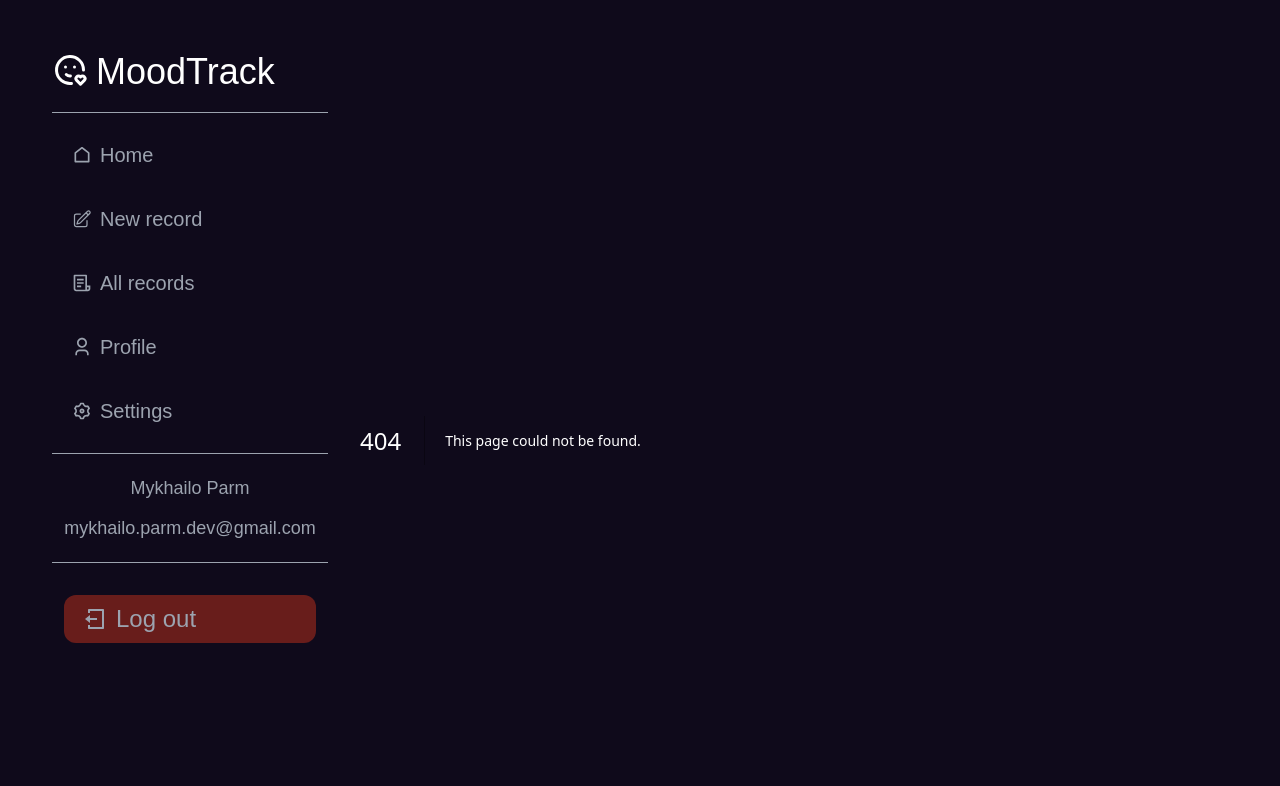
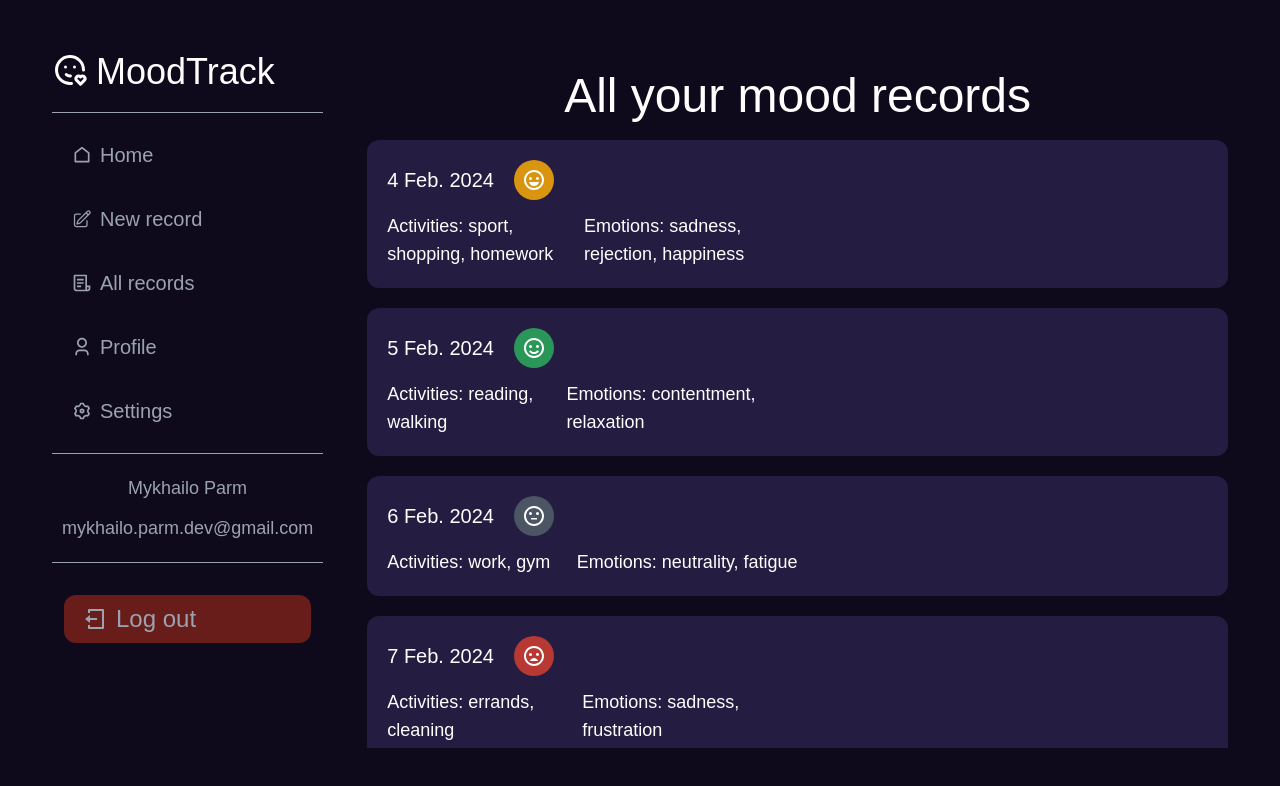
Before and after one commit to Mykhailo-Parm/moodtrack, a Next.js app in the folder frontend/moodtrack/: page /all-records in a window 1280 px wide. Before the commit this address had no page. Shown: the top 786 px of the page. Built offline with nearby package versions, Linux system fonts and the light colour scheme; a web font is replaced by a local one.

Commit message:
feat: add all records (entries) page

```diff
--- /dev/null
+++ b/frontend/moodtrack/app/all-records/page.tsx
@@ -0,0 +1,130 @@
+"use client";
+
+import React, { useState } from "react";
+import { BiHappy, BiSmile, BiSad } from "react-icons/bi";
+import { MdOutlineSentimentNeutral } from "react-icons/md";
+import { FaRegSadCry } from "react-icons/fa";
+
+export default function Page() {
+  // State to track which record is expanded
+  const [expandedRecord, setExpandedRecord] = useState<number | null>(null);
+
+  // Sample data for the records
+  const records = [
+    {
+      date: "4 Feb. 2024",
+      moodIcon: <BiHappy />,
+      moodColor: "bg-golden-yellow-600",
+      activities: "sport, shopping, homework",
+      emotions: "sadness, rejection, happiness",
+      note: "Had a productive day with mixed emotions but overall happy.",
+    },
+    {
+      date: "5 Feb. 2024",
+      moodIcon: <BiSmile />,
+      moodColor: "bg-mint-green-600",
+      activities: "reading, walking",
+      emotions: "contentment, relaxation",
+      note: "A peaceful and relaxed day with some light reading.A peaceful and relaxed day with some light reading.A peaceful and relaxed day with some light reading.A peaceful and relaxed day with some light reading.A peaceful and relaxed day with some light reading.A peaceful and relaxed day with some light reading.A peaceful and relaxed day with some light reading.A peaceful and relaxed day with some light reading.A peaceful and relaxed day with some light reading.",
+    },
+    {
+      date: "6 Feb. 2024",
+      moodIcon: <MdOutlineSentimentNeutral />,
+      moodColor: "bg-gray-600",
+      activities: "work, gym",
+      emotions: "neutrality, fatigue",
+      note: "Felt okay but a bit drained after the gym session.",
+    },
+    {
+      date: "7 Feb. 2024",
+      moodIcon: <BiSad />,
+      moodColor: "bg-calm-red-600",
+      activities: "errands, cleaning",
+      emotions: "sadness, frustration",
+      note: "A tough day with some frustrating errands.",
+    },
+    {
+      date: "8 Feb. 2024",
+      moodIcon: <FaRegSadCry />,
+      moodColor: "bg-soothing-blue-600",
+      activities: "resting",
+      emotions: "grief, loneliness",
+      note: "A hard day emotionally, stayed in and rested.",
+    },
+    {
+      date: "4 Feb. 2024",
+      moodIcon: <BiHappy />,
+      moodColor: "bg-golden-yellow-600",
+      activities: "sport, shopping, homework",
+      emotions: "sadness, rejection, happiness",
+      note: "Had a productive day with mixed emotions but overall happy.",
+    },
+    {
+      date: "5 Feb. 2024",
+      moodIcon: <BiSmile />,
+      moodColor: "bg-mint-green-600",
+      activities: "reading, walking",
+      emotions: "contentment, relaxation",
+      note: "A peaceful and relaxed day with some light reading.A peaceful and relaxed day with some light reading.A peaceful and relaxed day with some light reading.A peaceful and relaxed day with some light reading.A peaceful and relaxed day with some light reading.A peaceful and relaxed day with some light reading.A peaceful and relaxed day with some light reading.A peaceful and relaxed day with some light reading.A peaceful and relaxed day with some light reading.",
+    },
+    {
+      date: "6 Feb. 2024",
+      moodIcon: <MdOutlineSentimentNeutral />,
+      moodColor: "bg-gray-600",
+      activities: "work, gym",
+      emotions: "neutrality, fatigue",
+      note: "Felt okay but a bit drained after the gym session.",
+    },
+    {
+      date: "7 Feb. 2024",
+      moodIcon: <BiSad />,
+      moodColor: "bg-calm-red-600",
+      activities: "errands, cleaning",
+      emotions: "sadness, frustration",
+      note: "A tough day with some frustrating errands.",
+    },
+    {
+      date: "8 Feb. 2024",
+      moodIcon: <FaRegSadCry />,
+      moodColor: "bg-soothing-blue-600",
+      activities: "resting",
+      emotions: "grief, loneliness",
+      note: "A hard day emotionally, stayed in and rested.",
+    },
+  ];
+
+  return (
+    <div className="font-shadows basis-3/4 flex flex-col p-3">
+      <div className="w-full p-5 rounded-xl">
+        <h1 className="text-5xl text-center">All your mood records</h1>
+      </div>
+      <div className="flex flex-col gap-5 overflow-y-scroll">
+        {records.map((record, index) => (
+          <div
+            key={index}
+            className="p-5 rounded-xl bg-nordic-purple-900 flex flex-col gap-3 cursor-pointer"
+            onClick={() =>
+              setExpandedRecord(expandedRecord === index ? null : index)
+            }
+          >
+            <div className="flex flex-row text-xl items-center gap-5">
+              <span>{record.date}</span>
+              <span className={`text-2xl p-2 ${record.moodColor} rounded-full`}>
+                {record.moodIcon}
+              </span>
+            </div>
+            <div className="flex flex-row justify-between text-lg w-1/2">
+              <div>Activities: {record.activities}</div>
+              <div>Emotions: {record.emotions}</div>
+            </div>
+            {expandedRecord === index && (
+              <div className="mt-3 p-3 bg-nordic-purple-800 rounded-lg text-white font-opensans">
+                <span>Note:</span> {record.note}
+              </div>
+            )}
+          </div>
+        ))}
+      </div>
+    </div>
+  );
+}
--- a/frontend/moodtrack/app/globals.css
+++ b/frontend/moodtrack/app/globals.css
@@ -18,3 +18,26 @@ body {
   color: var(--foreground);
   background: var(--background);
 }
+
+
+/* width */
+::-webkit-scrollbar {
+    width: 10px;
+}
+
+/* Track */
+::-webkit-scrollbar-track {
+    background: #0f0a1b;
+    border-radius: 5px;
+}
+
+/* Handle */
+::-webkit-scrollbar-thumb {
+    background: #7857c0;
+    border-radius: 5px;
+}
+
+/* Handle on hover */
+::-webkit-scrollbar-thumb:hover {
+    background: #555;
+}
--- a/frontend/moodtrack/tailwind.config.ts
+++ b/frontend/moodtrack/tailwind.config.ts
@@ -67,6 +67,19 @@ export default {
         "nordic-purple-900": "#241c41",
         "nordic-purple-950": "#18122d",
         "nordic-purple-1000": "#0f0a1b",
+        // Golden Yellow Palette
+        "golden-yellow-50": "#fffdf2",
+        "golden-yellow-100": "#fef9dc",
+        "golden-yellow-200": "#fdf3b2",
+        "golden-yellow-300": "#fce77e",
+        "golden-yellow-400": "#fbd248",
+        "golden-yellow-500": "#f6b51a",
+        "golden-yellow-600": "#d9950f",
+        "golden-yellow-700": "#ae750b",
+        "golden-yellow-800": "#865808",
+        "golden-yellow-900": "#5f3e06",
+        "golden-yellow-950": "#3d2803",
+        "golden-yellow-1000": "#1f1401",
       },
       fontFamily: {
         shadows: "var(--font-shadows-into-light-two)",
```
